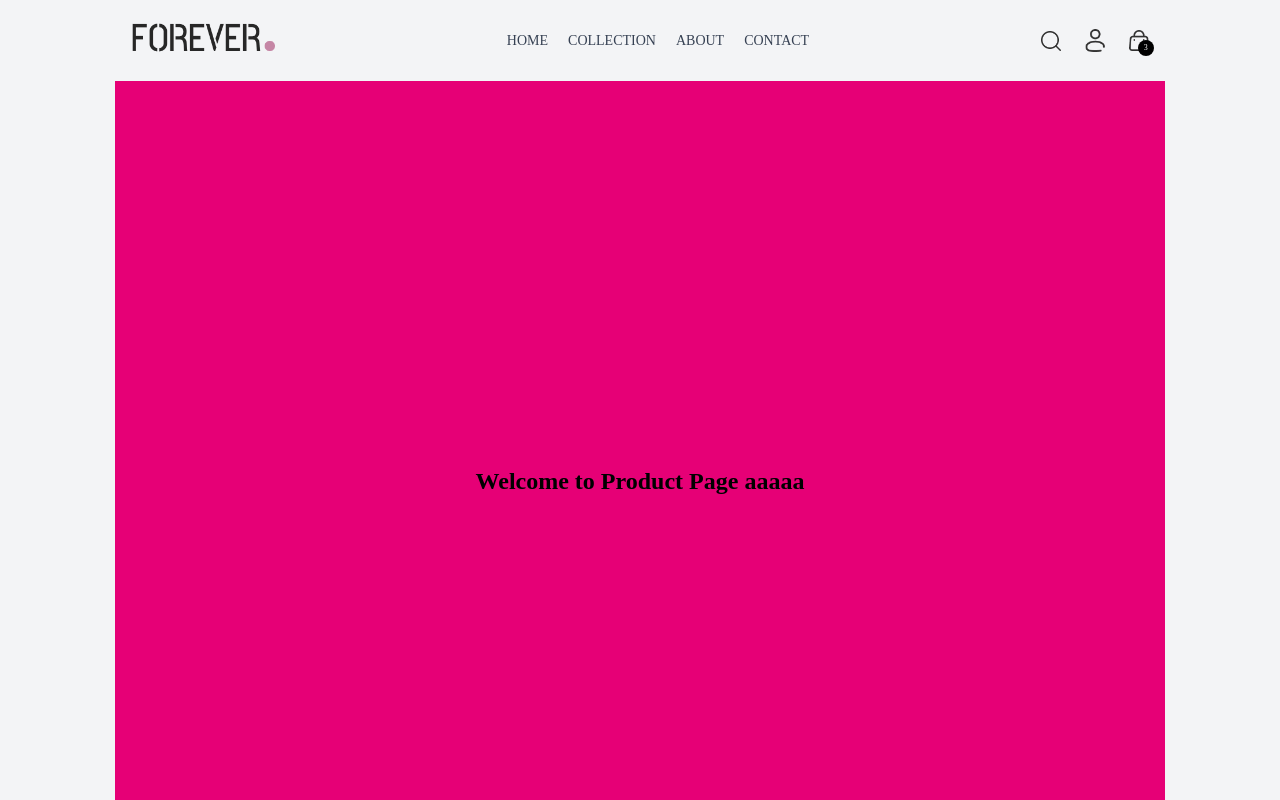
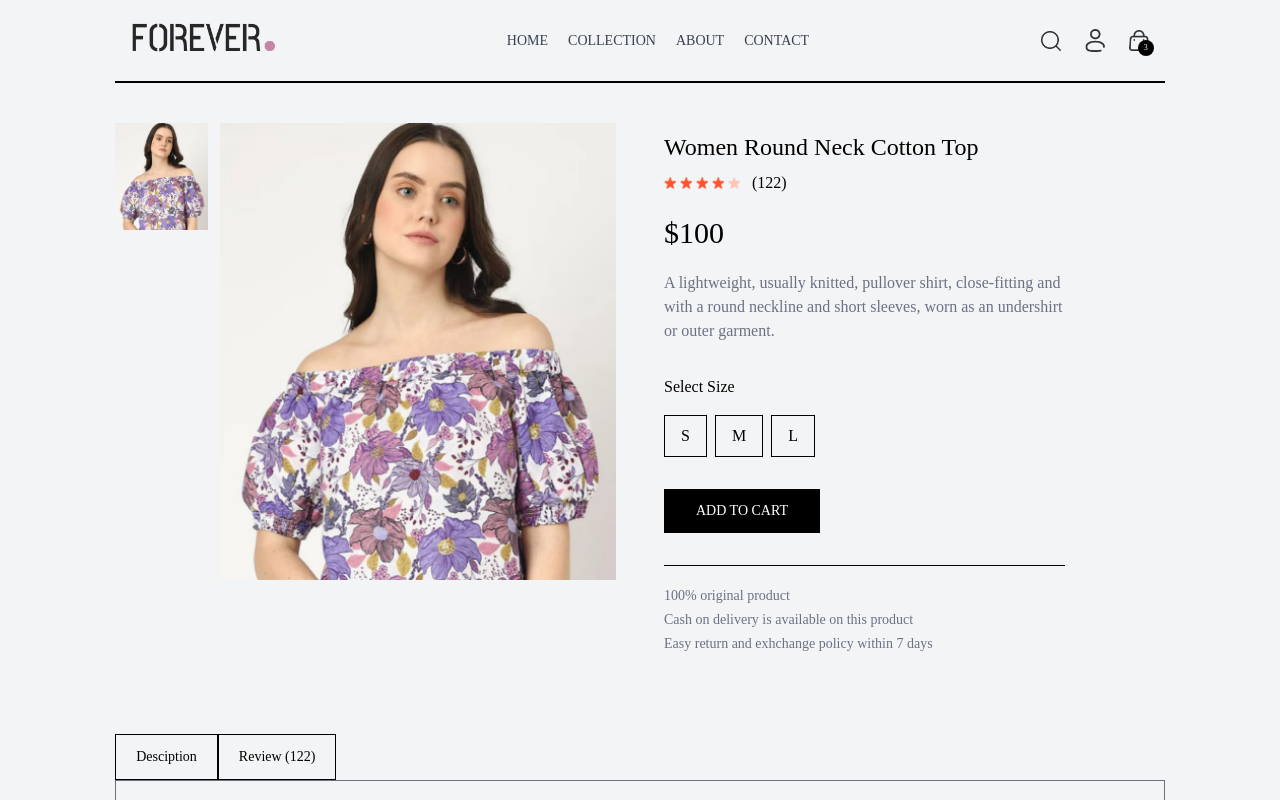
Before and after one commit to AimanWafiq29/Frontend-E-Commerce, a React (Vite) app: page /product/aaaaa in a window 1280 px wide. Shown: the top 800 px of the page. Built offline with nearby package versions, Linux system fonts and the light colour scheme.

Commit message:
Penambahan Product tapi belum selesai

```diff
--- a/src/index.css
+++ b/src/index.css
@@ -23,6 +23,10 @@
   font-style: normal;
 }
 
+::-webkit-scrollbar{
+  display: none;
+}
+
 @media (max-width: 640px) {
   a.active {
     background-color: black;
--- a/src/pages/Product.jsx
+++ b/src/pages/Product.jsx
@@ -1,14 +1,117 @@
-import React from "react";
+import React, { useContext, useEffect, useState } from "react";
 import { useParams } from "react-router-dom";
+import { ShopContext } from "../context/ShopContext";
+import StarIcon from "../assets/star_icon.png";
+import StarDullIcon from "../assets/star_dull_icon.png";
 
 const Product = () => {
 
-const { id } = useParams(); // Ambil ID dari URL
+    const { productId } = useParams(); // Ambil ID dari URL
+    const { products, currency } = useContext(ShopContext);
+    const [productData, setProductData] = useState(null);
+    const [image, setImage] = useState('');
+    const [size, setSize] = useState(null);
+
+    const fetchProductData = () => {
+        const product = products.find((item) => item._id === productId);
+        if (product) {
+            setProductData(product);
+            setImage(product.image[0]);
+        }
+    };
 
 
-return <div className="text-center text-2xl font-bold bg-pink-600 py-96">
-    Welcome to Product Page {id}
-</div>;
+    useEffect(() => {
+        const product = products.find((item) => item._id === productId);
+        if (product) {
+            setProductData(product);
+            setImage(product.image[0]);
+        }
+    }, [productId, products]);
+
+
+    return productData ? (
+        <div className="border-t-2 pt-10 transition-opacity ease-in duration-500 opacity-100">
+            {/* Product Data */}
+            <div className="flex gap-12 sm:gap-12 flex-col sm:flex-row">
+                {/* Product Image */}
+                <div className="flex-1 flex flex-col-reverse gap-3 sm:flex-row">
+                    <div className="flex sm:flex-col overflow-x-auto sm:overflow-y-scroll justify-between sm:justify-normal sm:w-[18.7%] w-full">
+                        {
+                            productData?.image?.map((item, index) => (
+                                <img onClick={() => setImage(item)} src={item} key={index} className="w-[24%] sm:w-full sm:mb-3 flex-shrink-0 cursor-pointer" />
+                            ))
+                        }
+                    </div>
+                    <div className="w-full sm:w-[80%]">
+                        <img src={image} className="w-full" alt="" />
+                    </div>
+                </div>
+                {/* Product Description */}
+                <div className="flex-1">
+                    <h1 className="font-medium text-2xl mt-2 ">
+                        {productData.name}
+                    </h1>
+                    <div className="flex items-center gap-1 mt-2">
+                        <img src={StarIcon} className="w-3 5" />
+                        <img src={StarIcon} className="w-3 5" />
+                        <img src={StarIcon} className="w-3 5" />
+                        <img src={StarIcon} className="w-3 5" />
+                        <img src={StarDullIcon} className="w-3 5" />
+                        <p className="pl-2">(122)</p>
+                    </div>
+                    <p className="mt-5 text-3xl font-medium">{currency}{productData.price}</p>
+                    <p className="mt-5 text-gray-500 md:w-4/5">{productData.description}</p>
+                    <div className="flex flex-col gap-4 my-8">
+                        <p>Select Size</p>
+                        <div className={'flex gap-2'}>
+                            {
+                                productData?.sizes?.map((item, index) => (
+                                    <button
+                                        onClick={() => setSize(item)}
+                                        className={`border py-2 px-4 bg-gray-100 ${item === size ? 'border-orange-500' : ''}`}
+                                        key={index}
+                                    >
+                                        {item}
+                                    </button>
+                                ))
+                            }
+                        </div>
+                    </div>
+                    <button className="bg-black text-white px-8 py-3 text-sm active:bg-gray-700">
+                        ADD TO CART
+                    </button>
+                    <hr className="mt-8 sm:w-4/5" />
+                    <div className="text-sm text-gray-500 mt-5 flex flex-col gap-1">
+                        <p>100% original product</p>
+                        <p>Cash on delivery is available on this product</p>
+                        <p>Easy return and exhchange policy within 7 days</p>
+                    </div>
+                </div>
+            </div>
+
+            {/* Desciption & Review Section */}
+            <div className="mt-20">
+                <div className="flex">
+                    <p className="border px-5 py-3 text-sm">
+                        Desciption
+                    </p>
+                    <p className="border px-5 py-3 text-sm">
+                        Review (122)
+                    </p>
+                </div>
+                <div className="flex flex-col gap-4 border px-6 py-6 text-sm text-gray-500">
+                    <p>
+                        Lorem ipsum dolor sit amet, consectetur adipiscing elit. Sed sit amet nulla auctor, vestibulum
+                    </p>
+                    <p>
+                        Lorem ipsum dolor sit amet, consectetur adipiscing elit. Sed sit amet nulla auctor, vestibulum
+                    </p>
+                </div>
+            </div>
+
+        </div>
+    ) : <div className="opacity-0" ></div>
 };
 
 export default Product;
--- a/src/router.jsx
+++ b/src/router.jsx
@@ -14,7 +14,7 @@
         <Route path="/collection" element={<Collection />} />
         <Route path="/about" element={<About />} />
         <Route path="/contact" element={<Contact />} />
-        <Route path="/product/:id" element={<Product />} />
+        <Route path="/product/:productId" element={<Product />} />
       </Routes>
     </MainLayout>
   );
```
